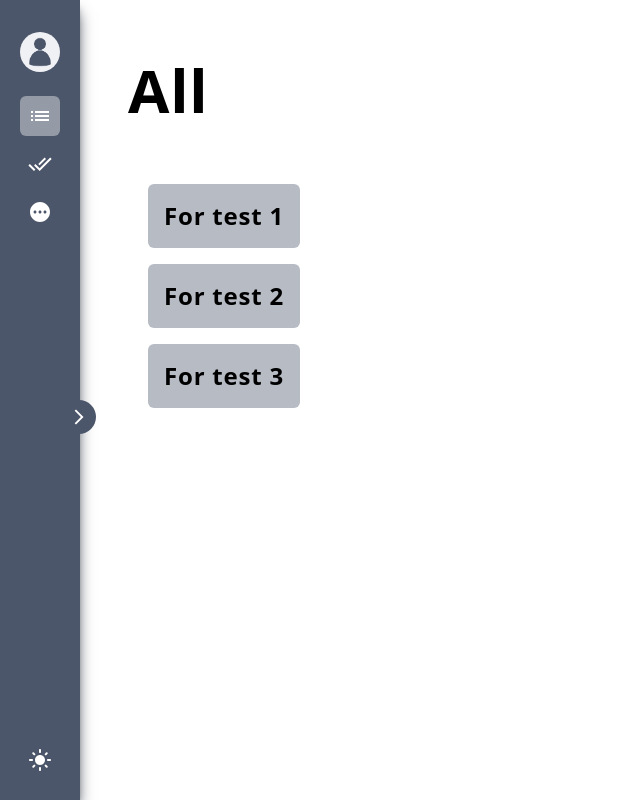
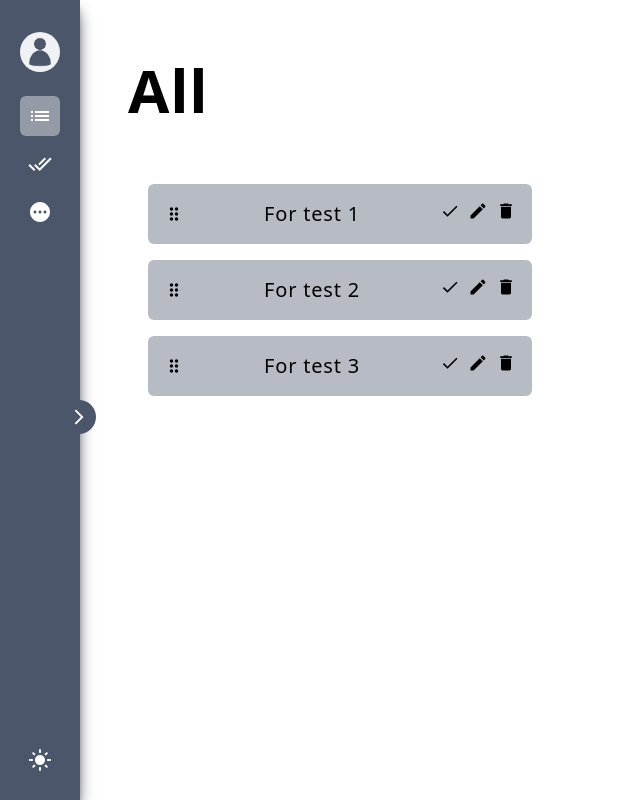
Before and after one commit to Myoschen/tasks, a React (Create React App) app: page /tasks/dashboard/all in a window 1280 px wide. Shown: the whole page, without its empty margins (0-640 px from the left). Built offline with nearby package versions, Linux system fonts and the light colour scheme.

Commit message:
add: add some buttons
not yet implemented

```diff
--- a/src/components/Content.tsx
+++ b/src/components/Content.tsx
@@ -13,9 +13,7 @@ function Content(props: Props) {
         <h1 className="mb-16 text-6xl font-bold">
           {title}
         </h1>
-        <div>
-          <TaskList />
-        </div>
+        <TaskList />
       </div>
     </main>
   );
--- a/src/components/Task.tsx
+++ b/src/components/Task.tsx
@@ -1,4 +1,7 @@
 import React from 'react';
+import {
+  MdDone, MdDelete, MdModeEdit, MdDragIndicator,
+} from 'react-icons/md';
 
 interface Props {
   task: Task;
@@ -7,8 +10,22 @@ interface Props {
 function Task(props: Props) {
   const { task } = props;
   return (
-    <li className="flex p-4 rounded-md gap-x-2 bg-nord-200">
+    <li className="flex items-center justify-between max-w-sm p-4 text-xl font-medium rounded-md bg-nord-200">
+      <button type="button">
+        <MdDragIndicator />
+      </button>
       <span>{task.content}</span>
+      <div className="space-x-2">
+        <button type="button">
+          <MdDone />
+        </button>
+        <button type="button">
+          <MdModeEdit />
+        </button>
+        <button type="button">
+          <MdDelete />
+        </button>
+      </div>
     </li>
   );
 }
--- a/src/components/TaskList.tsx
+++ b/src/components/TaskList.tsx
@@ -9,7 +9,7 @@ const FakeTaskList: Task[] = [
 
 function TaskList() {
   return (
-    <ul className="flex flex-col items-start pl-5 gap-y-4 border-nord-500">
+    <ul className="flex flex-col w-full pl-5 gap-y-4 border-nord-500">
       {FakeTaskList.map((task) => (
         <Task task={task} key={task.id} />
       ))}
```
